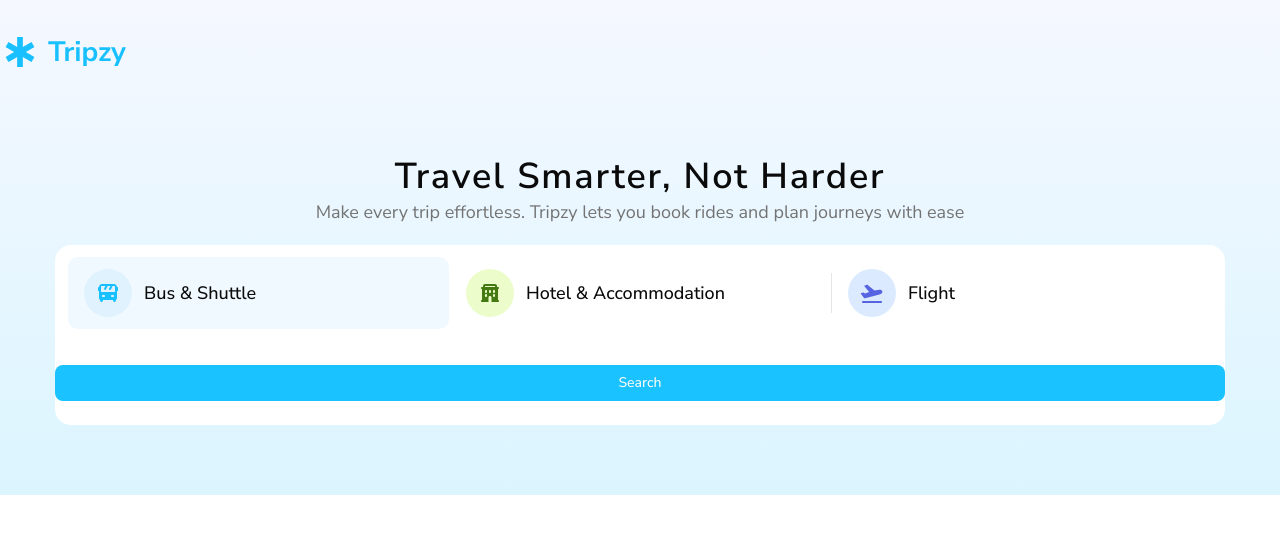
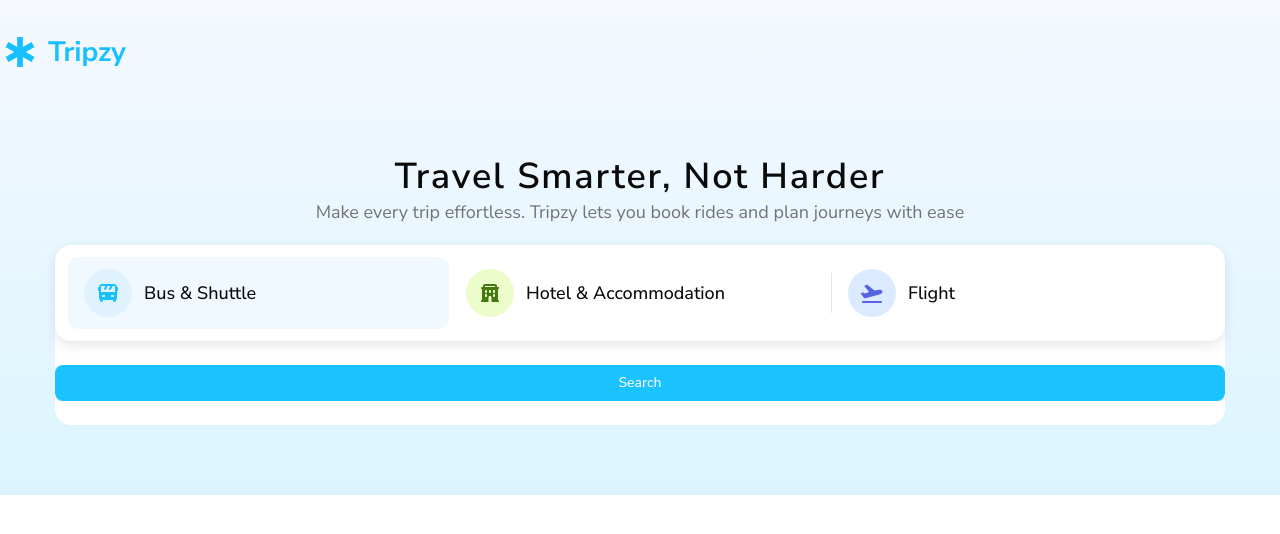
Before and after one commit to varia418/tripzy-frontend-test-nhan, a Next.js app: page / in a window 1280 px wide. Shown: the top 534 px of the page. Built offline with nearby package versions, Linux system fonts and the light colour scheme.

Commit message:
Add box-shadow to CategoryTabs

```diff
--- a/components/CategoryTabs.tsx
+++ b/components/CategoryTabs.tsx
@@ -77,7 +77,7 @@ function CategoryTabs() {
   const [selectedTab, setSelectedTab] = useState<string>(tabs[0].value);
 
   return (
-    <div className="flex w-full items-stretch justify-between p-3">
+    <div className="flex w-full items-stretch justify-between rounded-2xl p-3 shadow-[0_4px_12px_0_rgba(0,0,0,0.1)]">
       {tabs.map((tab, index) => {
         const selected = selectedTab === tab.value;
         const shouldShowSeparator =
```
